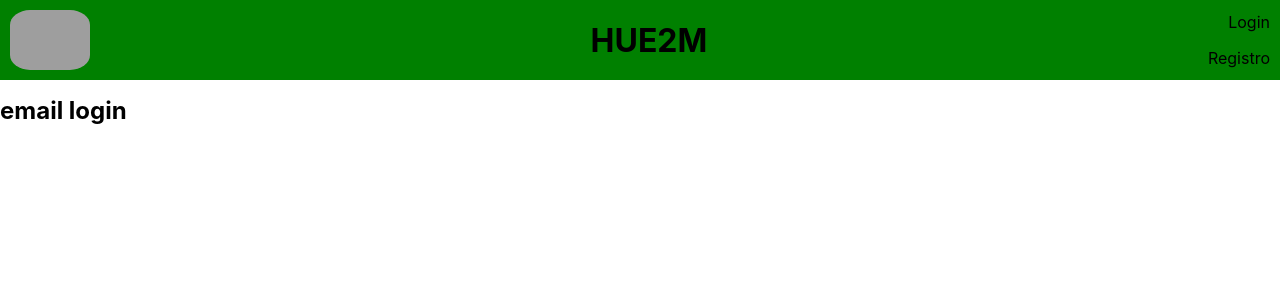
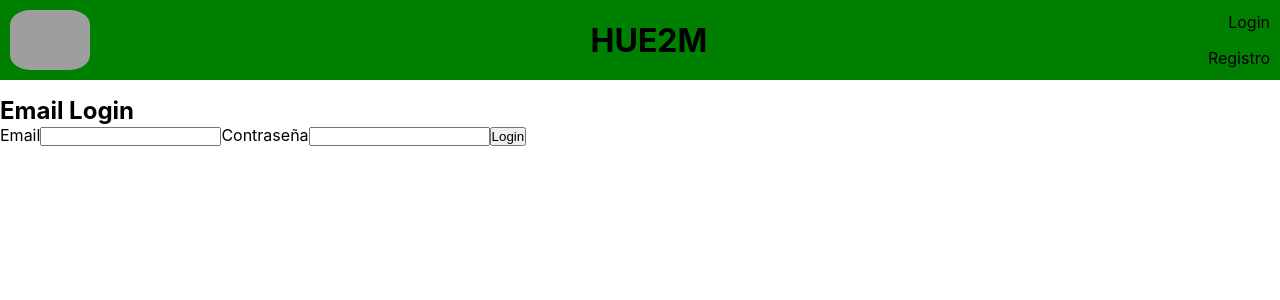
Before and after one commit to anderconsu/HUE2M_REACT, a React (Create React App) app in the folder Frontend/: page /login/email in a window 1280 px wide. Shown: the top 300 px of the page. Built offline with nearby package versions, Linux system fonts and the light colour scheme; no server answers; grey boxes are pictures that could not be loaded.

Commit message:
email login completed, also redirection fixed in login/register

```diff
--- a/Frontend/src/components/credentials/emailLogin.jsx
+++ b/Frontend/src/components/credentials/emailLogin.jsx
@@ -1,11 +1,75 @@
 
 
-const emailLogin = () => {
+import { useEffect, useState } from "react";
+import { useNavigate } from "react-router-dom";
+import "../../config/firebase-config.js";
+
+import { getAuth, signInWithEmailAndPassword } from "firebase/auth";
+const auth = getAuth();
+
+// regex
+const emailRegx = /^[\w-\.]+@([\w-]+\.)+[\w-]{2,4}$/g;
+
+const EmailLogin = () => {
+    const Navigate = useNavigate();
+    const [email, setEmail] = useState("");
+    const [password, setPassword] = useState("");
+    const [firebaseError, setFirebaseError] = useState("");
+    const loginMail = async () => {
+        signInWithEmailAndPassword(auth, email, password)
+            .then((userCredential) => {
+                // Signed in
+                const user = userCredential.user;
+                console.log(user);
+                Navigate("/");
+                // ...
+            })
+            .catch((error) => {
+                const errorCode = error.code;
+                const errorMessage = error.message;
+                console.log("error en el login;", errorCode);
+                console.log("error message:", errorMessage);
+                if (errorCode === "auth/missing-password" ) {
+                    setFirebaseError("Es necesario ingresar la contraseña");
+                }
+                if (errorCode === "auth/user-not-found" || errorCode === "auth/wrong-password") {
+                    setFirebaseError("El usuario o la contraseña no son correctos");
+                }
+
+            });
+    }
+
+    const handleSubmit = async (e) => {
+        e.preventDefault();
+        setFirebaseError("");
+        loginMail();
+    };
+
     return (
-        <section className="login">
-            <h1>email login</h1>
+        <section className="register">
+            <h1>Email Login</h1>
+            <form onSubmit={handleSubmit}>
+                <label htmlFor="emailLogin">Email</label>
+                <input
+                    type="text"
+                    name="email"
+                    id="emailLogin"
+                    onChange={(e) => setEmail(e.target.value)}
+                />
+                <label htmlFor="passwordLogin">Contraseña</label>
+                <input
+                    type="password"
+                    name="password"
+                    id="passwordLogin"
+                    onChange={(e) => setPassword(e.target.value)}
+                />
+                <button type="submit">Login</button>
+            </form>
+            <section className="errors">
+                {firebaseError && <p>{firebaseError}</p>}
+            </section>
         </section>
     );
 };
 
-export default emailLogin;
+export default EmailLogin;
--- a/Frontend/src/components/credentials/emailRegister.jsx
+++ b/Frontend/src/components/credentials/emailRegister.jsx
@@ -1,13 +1,16 @@
 import { useEffect, useState } from "react";
+import { useNavigate } from "react-router-dom";
+
 import "../../config/firebase-config.js";
-
 import { getAuth, createUserWithEmailAndPassword } from "firebase/auth";
 const auth = getAuth();
+
 
 // regex
 const emailRegx = /^[\w-\.]+@([\w-]+\.)+[\w-]{2,4}$/g;
 
 const EmailRegister = () => {
+    const Navigate = useNavigate();
     const [email, setEmail] = useState("");
     const [password, setPassword] = useState("");
     const [repassword, setRePassword] = useState("");
@@ -20,6 +23,8 @@ const EmailRegister = () => {
                 // Signed in
                 const user = userCredential.user;
                 console.log(user);
+                Navigate("/");
+
                 // ...
             })
             .catch((error) => {
@@ -83,22 +88,25 @@ const EmailRegister = () => {
         <section className="register">
             <h1>Email Register</h1>
             <form onSubmit={handleSubmit}>
-                <label htmlFor="email">Email</label>
+                <label htmlFor="emailRegister">Email</label>
                 <input
                     type="text"
                     name="email"
+                    id="emailRegister"
                     onChange={(e) => setEmail(e.target.value)}
                 />
-                <label htmlFor="password">Contraseña</label>
+                <label htmlFor="passwordRegister">Contraseña</label>
                 <input
                     type="password"
                     name="password"
+                    id="passwordRegister"
                     onChange={(e) => setPassword(e.target.value)}
                 />
-                <label htmlFor="repassword">Repetir contraseña</label>
+                <label htmlFor="repasswordRegister">Repetir contraseña</label>
                 <input
                     type="password"
                     name="repassword"
+                    id="repasswordRegister"
                     onChange={(e) => setRePassword(e.target.value)}
                 />
                 <button type="submit">Registrarse</button>
```
